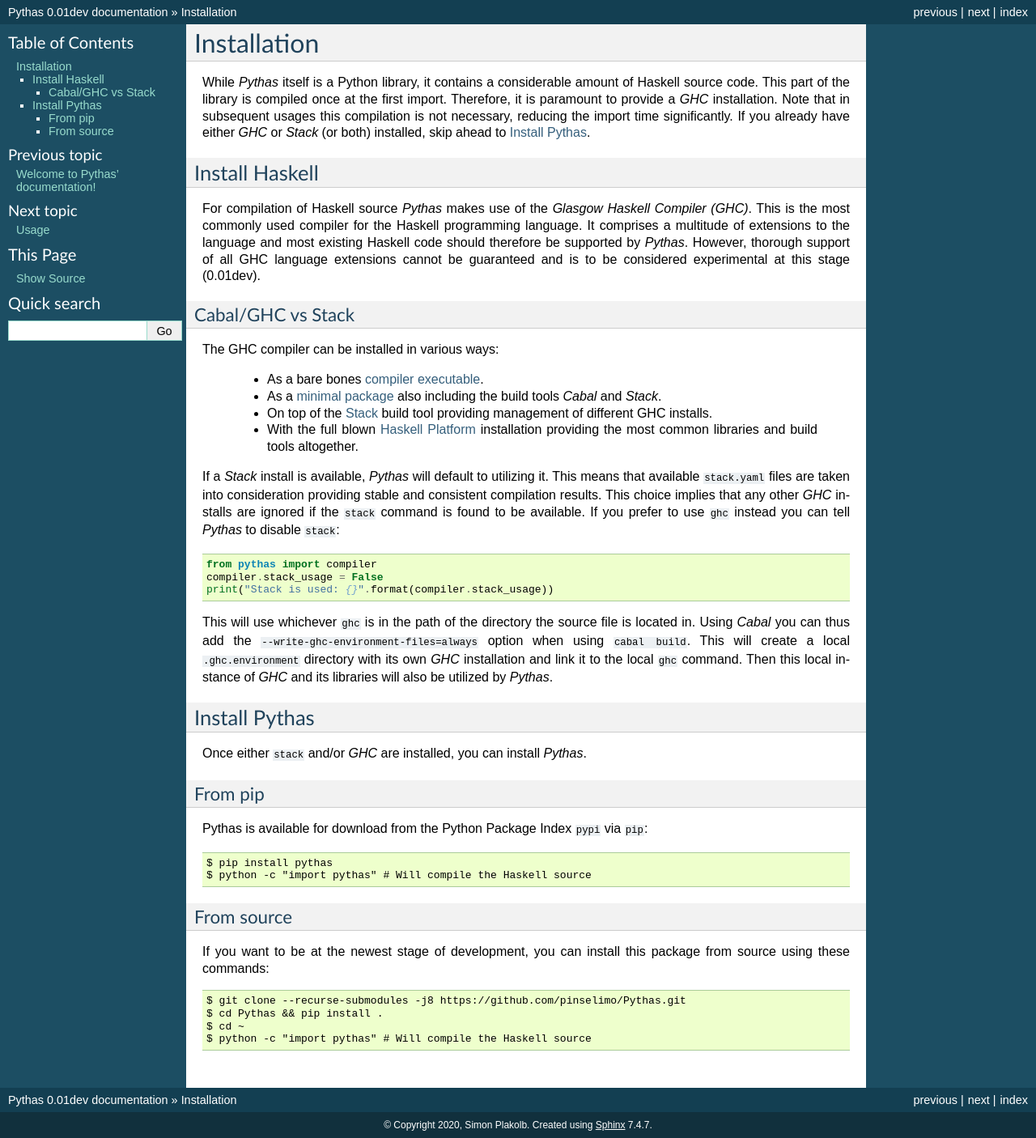
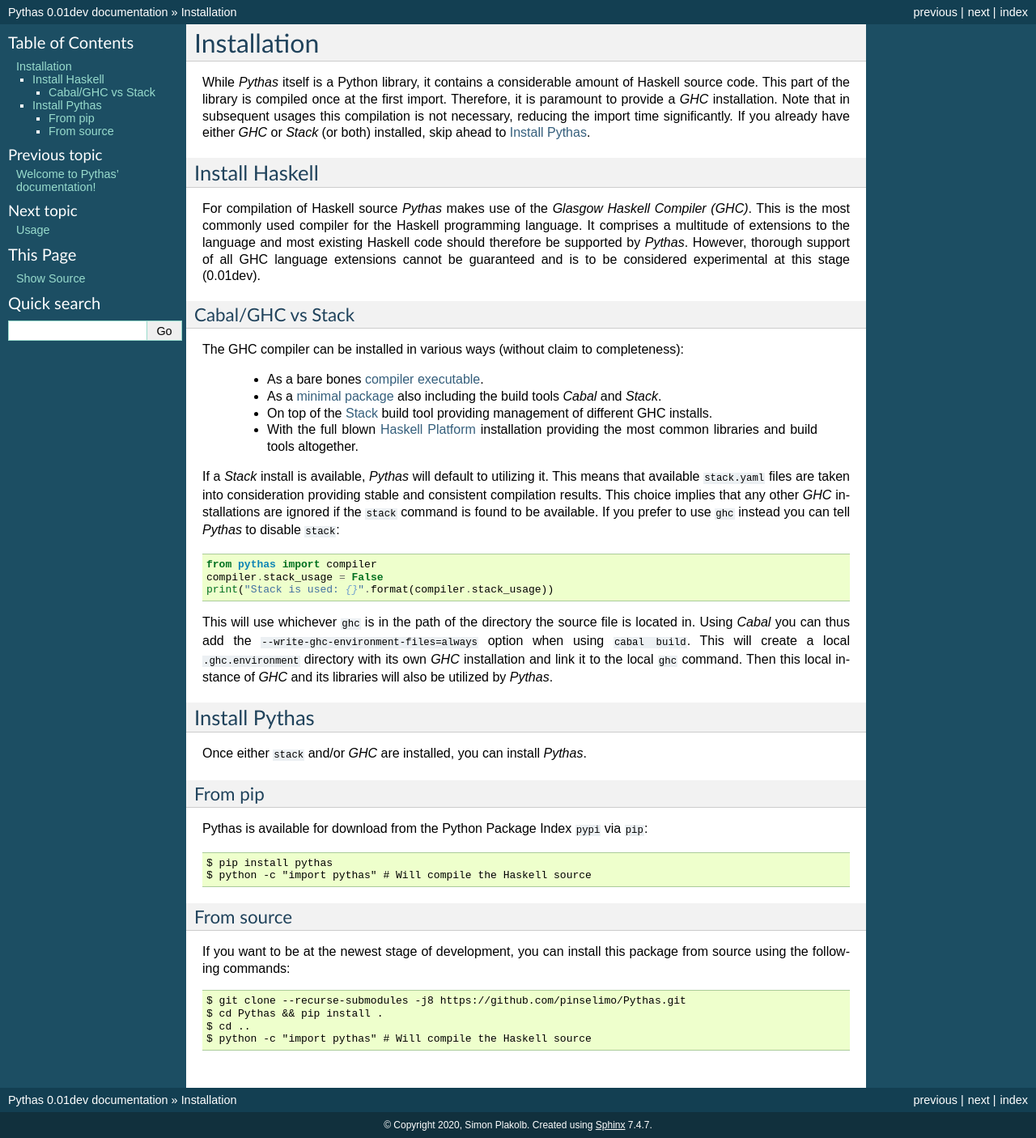
Before and after one commit to pinselimo/Pythas, a Sphinx documentation site: the page built from docs/source/installation.rst, in a window 1280 px wide. Shown: the whole page at 81% size. Built offline with Sphinx 7.4.7, drawn with Linux system fonts in a browser that asks for light colours.

Commit message:
Minor rephrasing in docs installation

```diff
--- a/docs/source/installation.rst
+++ b/docs/source/installation.rst
@@ -14,7 +14,7 @@
 Cabal/GHC vs Stack
 ^^^^^^^^^^^^^^^^^^
 
-The GHC compiler can be installed in various ways:
+The GHC compiler can be installed in various ways (without claim to completeness):
 
   + As a bare bones `compiler executable <https://www.haskell.org/ghc/download.html>`_.
   + As a `minimal package <https://www.haskell.org/downloads/#minimal>`_ also including the build tools *Cabal* and *Stack*.
@@ -22,7 +22,7 @@
   + With the full blown `Haskell Platform <https://www.haskell.org/platform/>`_ installation providing the most common libraries and build tools altogether.
 
 If a *Stack* install is available, *Pythas* will default to utilizing it. This means that available ``stack.yaml`` files are taken into consideration providing stable and consistent compilation results.
-This choice implies that any other *GHC* installs are ignored if the ``stack`` command is found to be available. If you prefer to use ``ghc`` instead you can tell *Pythas* to disable ``stack``:
+This choice implies that any other *GHC* installations are ignored if the ``stack`` command is found to be available. If you prefer to use ``ghc`` instead you can tell *Pythas* to disable ``stack``:
 
 .. code-block:: python
 
@@ -50,9 +50,9 @@
 From source
 ^^^^^^^^^^^
 
-If you want to be at the newest stage of development, you can install this package from source using these commands::
+If you want to be at the newest stage of development, you can install this package from source using the following commands::
 
     $ git clone --recurse-submodules -j8 https://github.com/pinselimo/Pythas.git
     $ cd Pythas && pip install .
-    $ cd ~
+    $ cd ..
     $ python -c "import pythas" # Will compile the Haskell source
```
